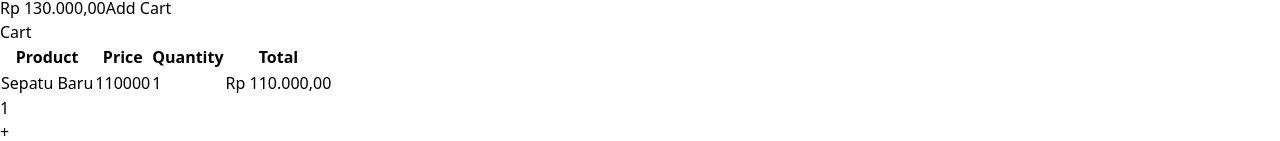
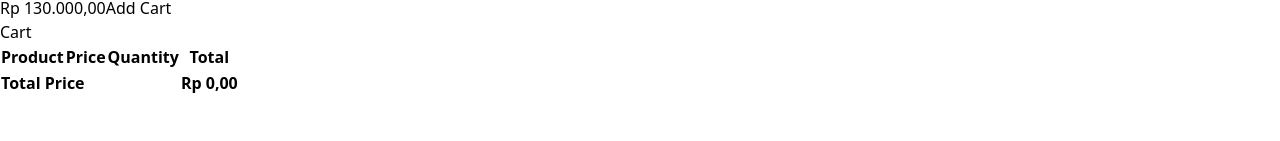
Before and after one commit to IDrumahdev/reactjs-fundamental, a React (Vite) app in the folder 03_reactapp_atomic_design/: page /products in a window 1280 px wide. Shown: the part 1120-1261 px from the top of the page. After the commit the page ends 1216 px from the top, so only its background shows below. Built offline with nearby package versions, Linux system fonts and the light colour scheme.

Commit message:
14_useEffect

```diff
--- a/03_reactapp_atomic_design/src/Pages/products.jsx
+++ b/03_reactapp_atomic_design/src/Pages/products.jsx
@@ -1,4 +1,4 @@
-import { Fragment, useState } from 'react';
+import { Fragment, useEffect, useState } from 'react';
 import CardProduct from '../components/Fragments/CardProduct';
 import Button from '../components/Elements/Button';
 import Counter from '../components/Fragments/Counter';
@@ -32,12 +32,23 @@
 
 const Products = () => {
 
-    const [Cart, setCart] = useState([
-        {
-            id: 1,
-            qty: 1,
+    const [cart, setCart] = useState([]);
+    const [totalPrice, setTotalPrice] = useState(0);
+
+    useEffect(() => {
+        setCart(JSON.parse(localStorage.getItem('cart')) || []);
+    },[])
+
+    useEffect(() => {
+        if(cart.length > 0) {
+            const sum = cart.reduce((acc, item) => {
+                const product = products.find((product) => product.id === item.id);
+                return acc + (product.price * item.qty);
+            },0);
+            setTotalPrice(sum);
+            localStorage.setItem('cart', JSON.stringify(cart));
         }
-    ]);
+    }, [cart])
 
     const HanleLogout = () => {
         localStorage.removeItem('email');
@@ -46,10 +57,10 @@
     }
 
     const HandleAddCart = (id) => {
-        if(Cart.find((item) => item.id === id)) {
-            setCart(Cart.map((item) => item.id === id ? {...item, qty: item.qty + 1} : item));
+        if(cart.find((item) => item.id === id)) {
+            setCart(cart.map((item) => item.id === id ? {...item, qty: item.qty + 1} : item));
         } else {
-            setCart([...Cart, {id, qty: 1}]);
+            setCart([...cart, {id, qty: 1}]);
         }
     }
 
@@ -86,7 +97,7 @@
                             </tr>
                         </thead>
                         <tbody>
-                            {Cart.map((item) => {
+                            {cart.map((item) => {
                                 const product = products.find(product => product.id === item.id);
                                 return (
                                     <tr key={item.id}>
@@ -97,13 +108,22 @@
                                     </tr>
                                 )
                             })}
+
+                            <tr>
+                                <td colSpan={3}>
+                                    <strong>
+                                        Total Price
+                                    </strong>
+                                </td>
+                                <td>
+                                    <strong>
+                                        {totalPrice.toLocaleString("id-ID", {style: 'currency', currency: 'IDR'})}
+                                    </strong>
+                                </td>
+                            </tr>
                         </tbody>
                     </table>
                 </div>
-            </div>
-
-            <div className='mt-5 flex justify-center mb-5'>
-                <Counter></Counter>
             </div>
         </Fragment>
     )
```
